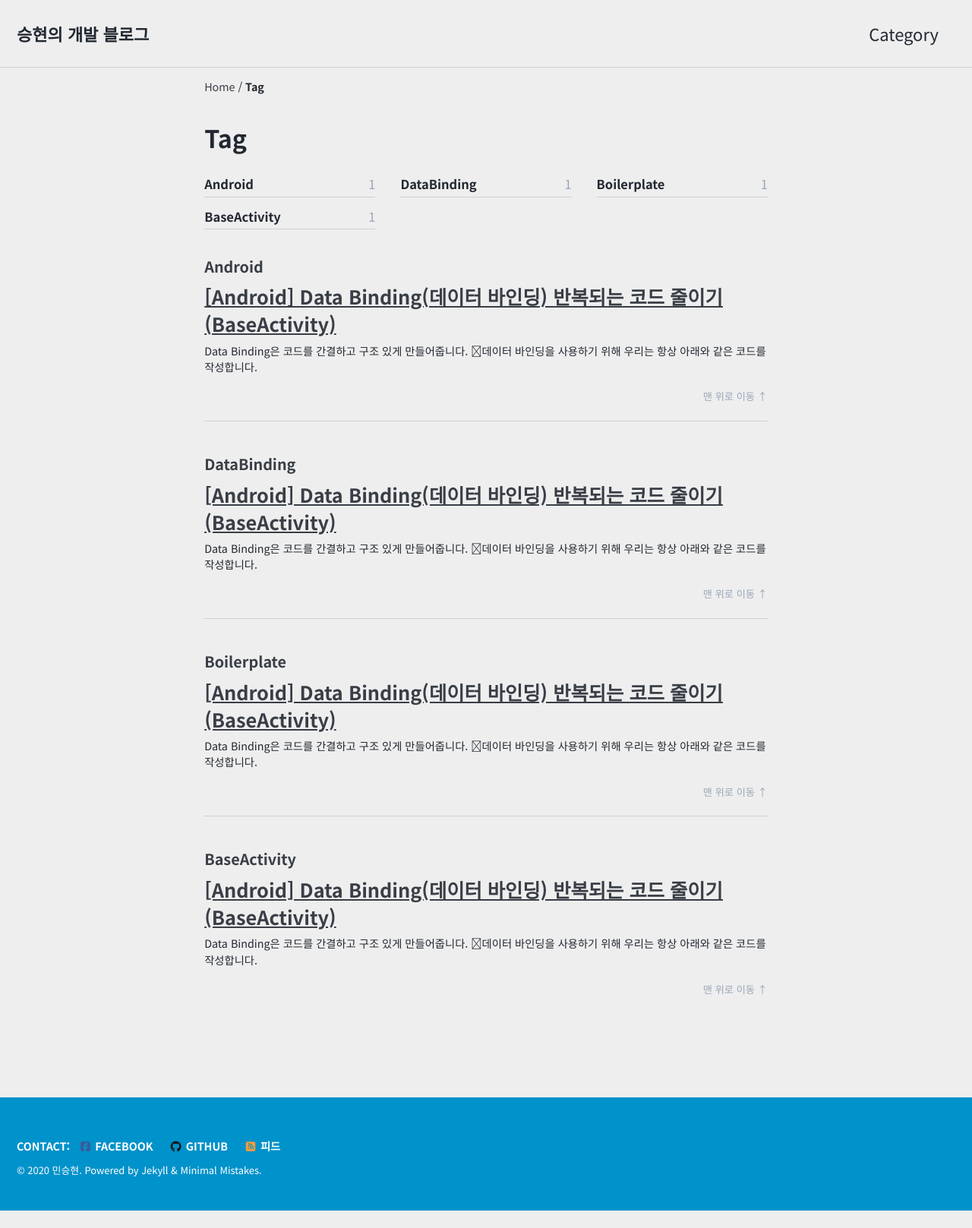
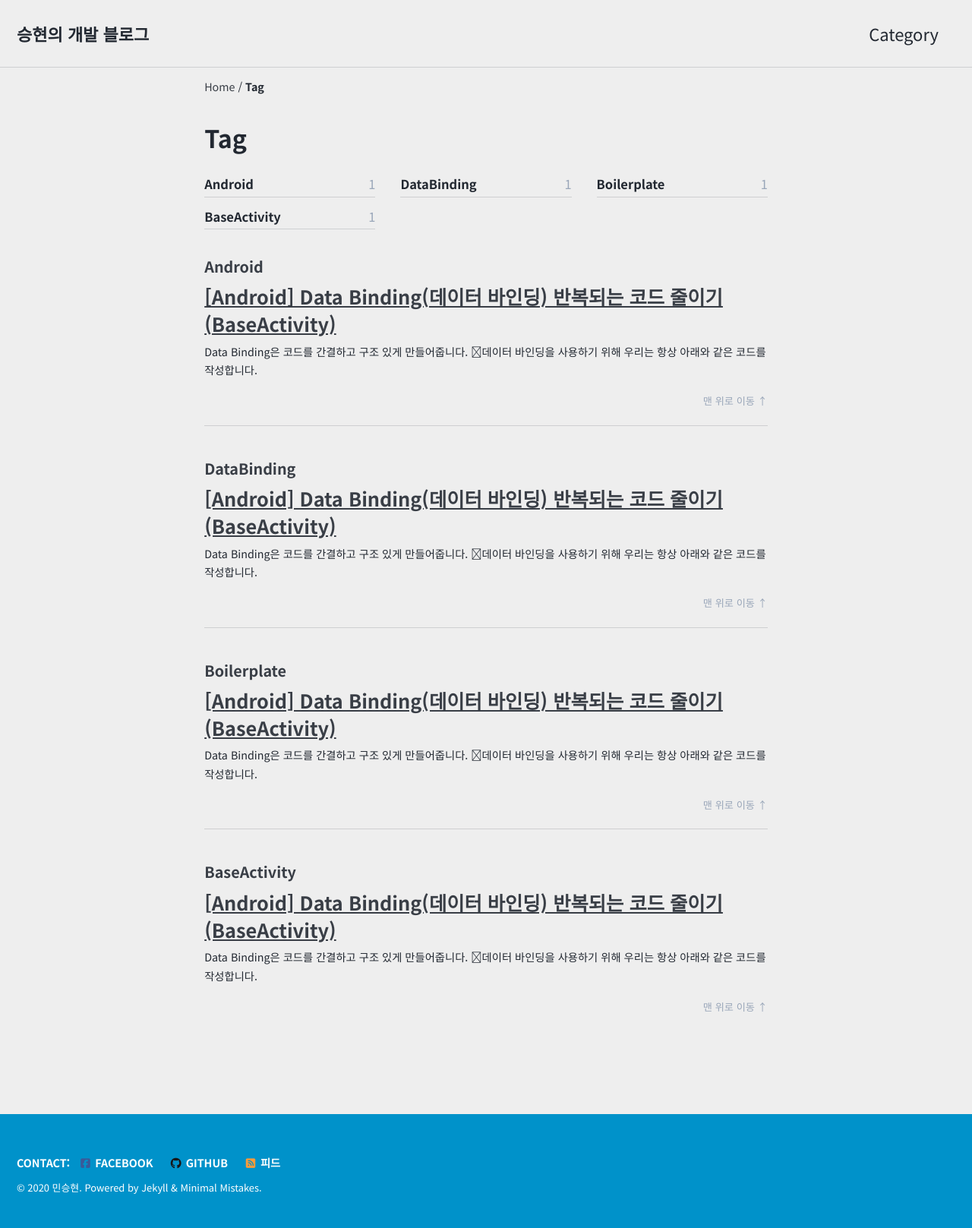
Before and after one commit to MinSeungHyun/minseunghyun.github.io, a Jekyll site: the page built from _pages/tag.md, in a window 1280 px wide. Shown: the whole page at 76% size. Built offline with Jekyll 4.4.1, drawn with Linux system fonts in a browser that asks for light colours; cached includes are drawn as plain includes; nearby versions of some CDN libraries; before the commit the page ends 1594 px from its top, so only the background shows below that.

Commit message:
Increase content line height

```diff
--- a/_sass/minimal-mistakes/_base.scss
+++ b/_sass/minimal-mistakes/_base.scss
@@ -18,6 +18,10 @@ body {
   &.overflow--hidden {
     /* when primary navigation is visible, the content in the background won't scroll */
     overflow: hidden;
+  }
+
+  p {
+    line-height: 1.7
   }
 }
 
```
